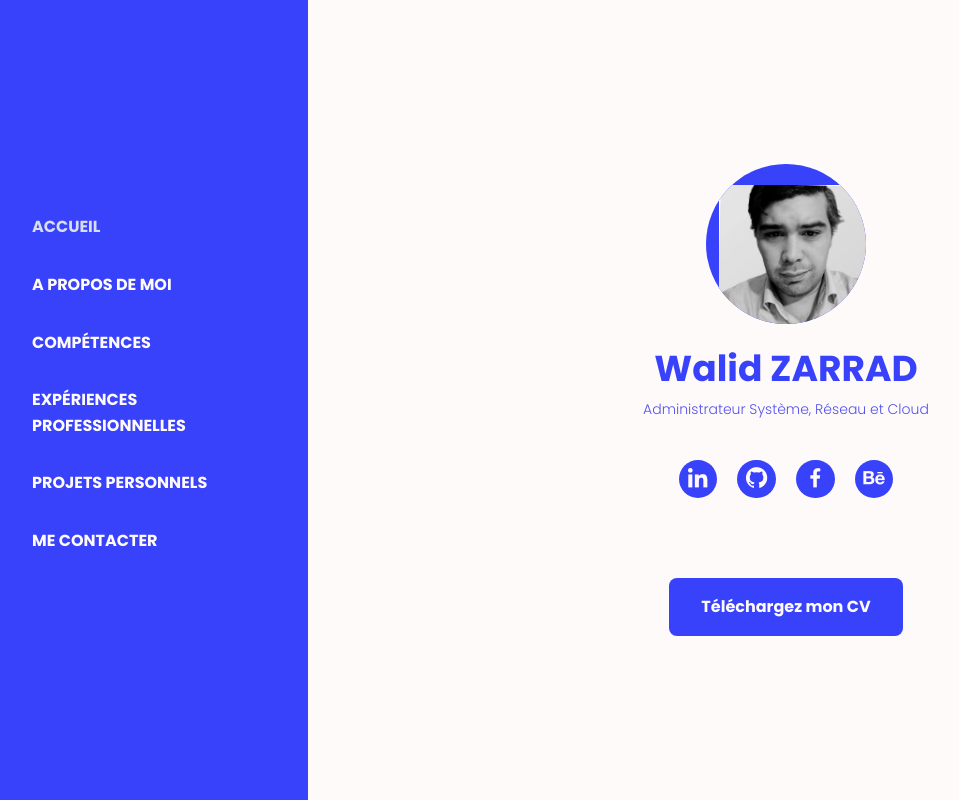
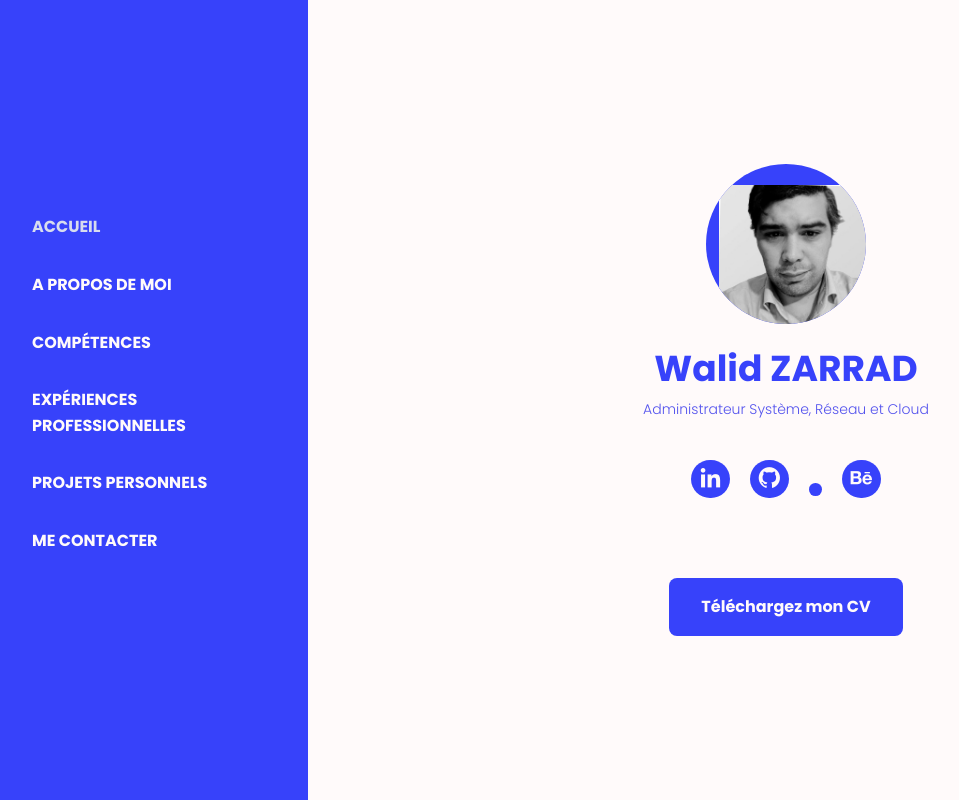
Before and after one commit to WZARRAD/portfolio, a plain HTML site: page index.html in a window 1280 px wide. Shown: the top 800 px of the page, without its empty margins (16-975 px from the left). Drawn offline with nearby package versions, Linux system fonts and the light colour scheme; files whose address does not match are found by name.

Commit message:
Update index.html

```diff
--- a/index.html
+++ b/index.html
@@ -63,7 +63,7 @@
                     <div class="home__social">
                         <a href="https://www.linkedin.com/in/walidzarrad/" class="home__social-link"><i class='bx bxl-linkedin'></i></a>
                         <a href="#" class="home__social-link"><i class='bx bxl-github' ></i></a>
-                        <a href="#" class="home__social-link"><i class='bx bxl-facebook' ></i></a>
+                        <a href="#" class="home__social-link"><i class='bx bxl-discord-alt' ></i></a>
                         <a href="#" class="home__social-link"><i class='bx bxl-behance' ></i></a>
                     </div>
 
```
